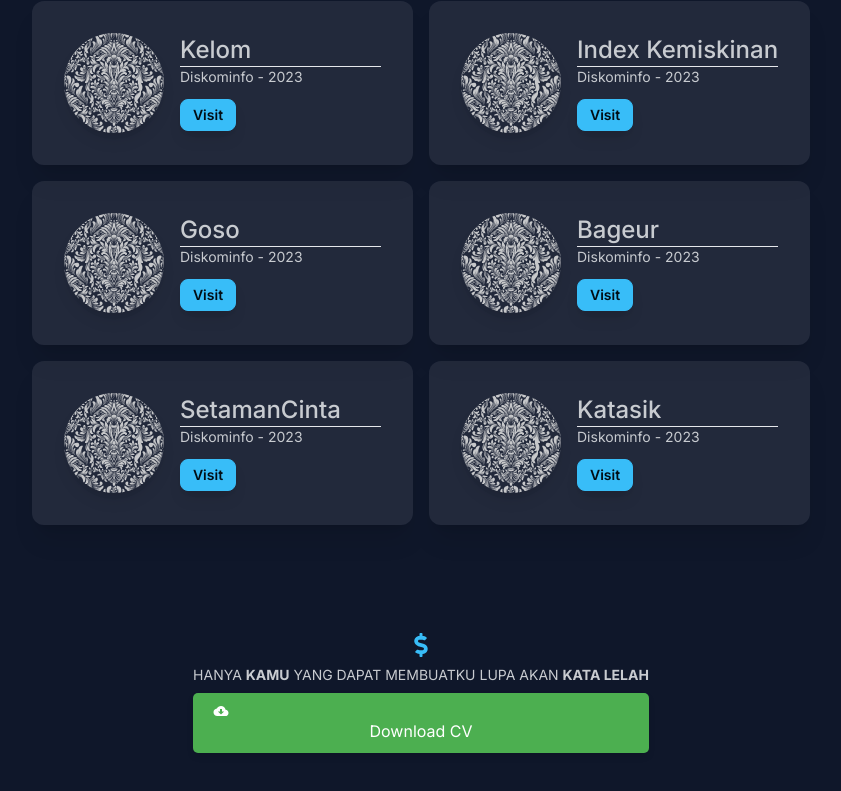
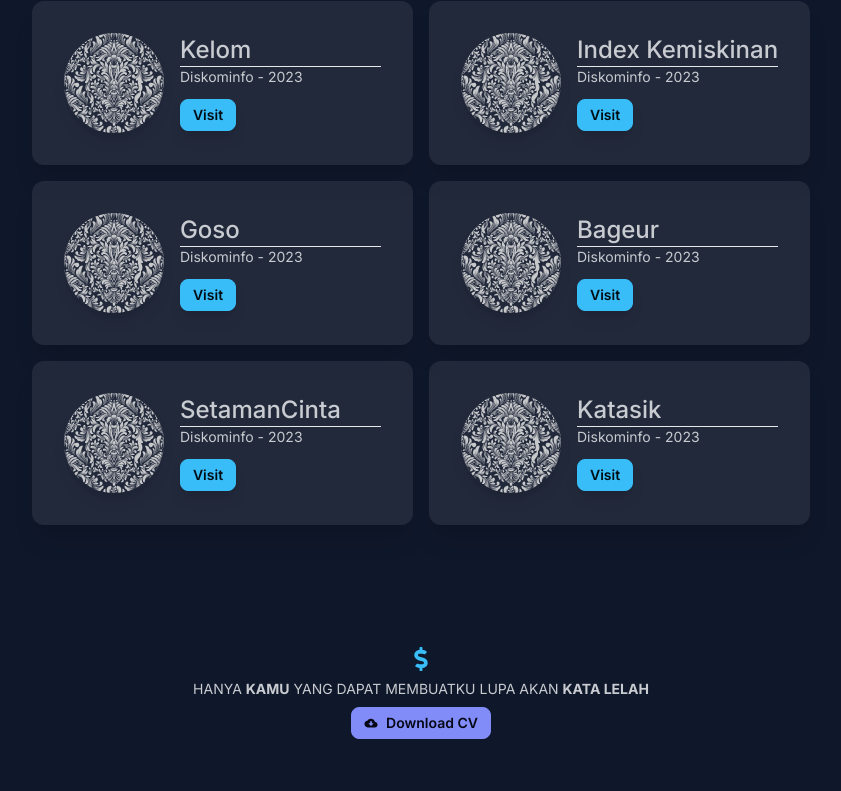
Before and after one commit to rikzafauzannf/HRDev, a Next.js app: page / in a window 1280 px wide. Shown: the part 1255-2046 px from the top of the page, without its empty margins (219-1060 px from the left). Built offline with nearby package versions, Linux system fonts and the light colour scheme.

Commit message:
button cv

```diff
--- a/src/components/CV/ButtonCV.tsx
+++ b/src/components/CV/ButtonCV.tsx
@@ -4,7 +4,7 @@ const ButtonCV = () => {
   return (
     <div>
       <a href="/cv.pdf" download>
-        <div style={{ cursor: 'pointer', padding: '10px 20px', backgroundColor: '#4CAF50', color: 'white', textAlign: 'center', borderRadius: '5px', boxShadow: '0 4px 6px rgba(0,0,0,0.1)' }}>
+        <div className="btn btn-sm btn-secondary">
           <IoMdCloudDownload /> Download CV
         </div>
       </a>
```
